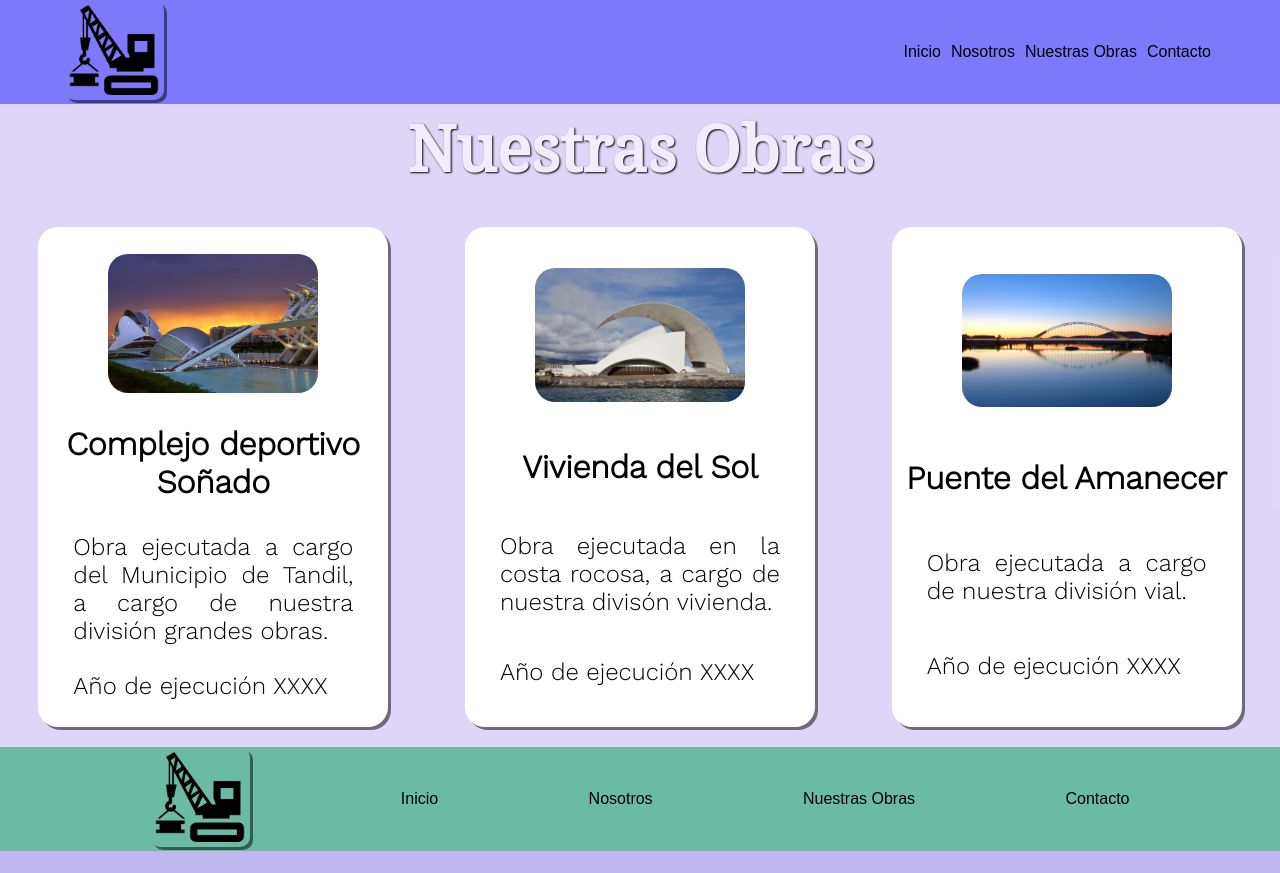
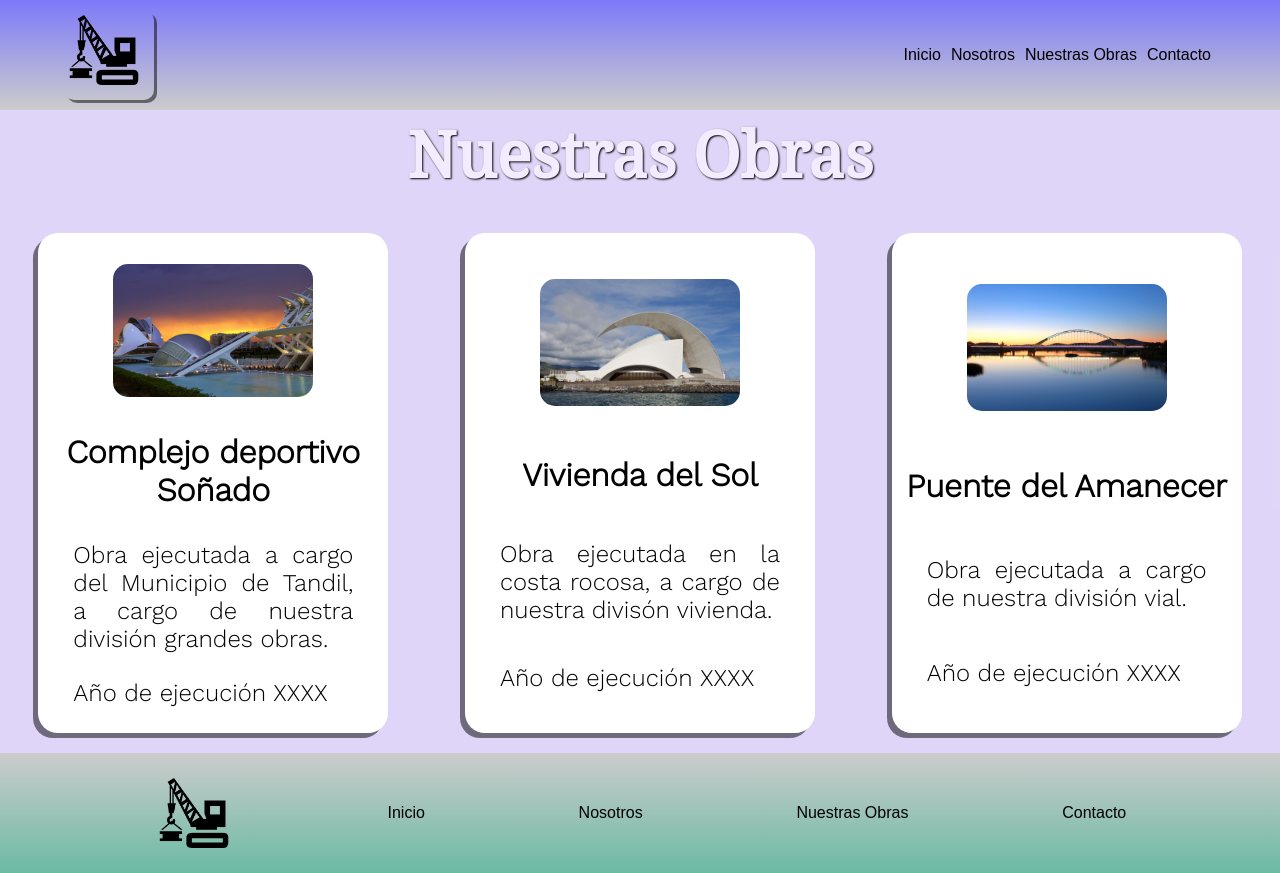
Before and after one commit to SFloresMedrano/EmpresaConstructora, a plain HTML site: page Entrega-FM/pages/nuestras-obras.html in a window 1280 px wide. Before the commit the page ends 851 px from the top, so only its background shows below. Drawn offline with nearby package versions, Linux system fonts and the light colour scheme; a web font is replaced by a local one.

Commit message:
Adicion de animaciones

```diff
--- a/Entrega-FM/assets/css/style.css
+++ b/Entrega-FM/assets/css/style.css
@@ -21,14 +21,17 @@ body{
 header {
     font-family: 'Kdam Thmor Pro', sans-serif;
     font-weight: 100;
-    background-color: #7D79FA;
-
+    background-image:linear-gradient(to bottom,#7D79FA,#ccc);
     display: flex;
     top: 0;
     position: sticky;
     justify-content: center;
+    height: 110px;
+    padding-top: 10px;
+    z-index: 2;
 
 }
+
 
 .navegacion{
     display: flex;
@@ -43,16 +46,19 @@ header {
     width: 50%;
     justify-content: end;
 
-
 }
 
-.navegacion ul  li{
+.navegacion ul  li,img{
     display: flex;
     width: auto;
     height: 5rem;
     align-items: center;
     padding: 5px;
+}
 
+.navegacion ul li:hover{
+    transform: translate(-5px,5px);
+    text-shadow: 1px 1px 2px rgba(0,0,0,0.3);
 }
 
 .portada {
@@ -122,9 +128,21 @@ header {
     margin: 20px 0px;
     background-color: white;
     color: black;
-    box-shadow: 3px 3px rgba(0,0,0,0.5);
+    box-shadow: -5px 5px rgba(0,0,0,0.5);
     border-radius: 20px;
+    position: relative;
+    z-index: 1;
+
 }
+
+.card:hover{
+    transition: all 0.5s ease-out;
+    box-shadow: -10px 10px rgba(0,0,0,0.5);
+    border: 1px solid black;
+    background-color: #7D79FA;
+    transform: translate(10px,-10px);
+
+ }
 
 .card   img{
     width: 60%;
@@ -154,16 +172,27 @@ footer {
     align-items: center;
     justify-content: space-evenly;
     color: white;
-    background-color: #6BBAA3;
+    background-image: linear-gradient(to top, #6BBAA3, #ccc);
     font-family: 'Kdam Thmor Pro', sans-serif;
+    height: 120px;
 }
 
-.logo img {
-    width: 100px;
-    height: 100px;
-    padding: 5px;
+footer div:hover {
+    transform: translate(-5px,5px);
+    text-shadow: 1px 1px 2px rgba(0,0,0,0.3);
+}
+
+.logo  {
+    width: 90px;
+    height: 90px;
     box-shadow: 3px 3px rgba(0,0,0,0.5);
-    border-radius: 10px
+    border-radius: 10px;
+    transition: 0.3ms;
+}
+
+.logo:hover {
+    transform: translate(-5px,5px);
+    text-shadow: 1px 1px 2px rgba(0,0,0,0.3);
 }
 
 a{
@@ -267,6 +296,15 @@ textarea{
             justify-items: center;
 
     }
+
+    .card:hover{
+        transition: all 0.5s ease-out;
+        box-shadow: -10px 10px rgba(0,0,0,0.5);
+        border: 1px solid black;
+        background-color: #7D79FA;
+        transform: translate(10px,-10px);
+
+     }
 
 }
 
```
Also changed, not shown: Entrega-FM/index.html (+1 -1 lines).
